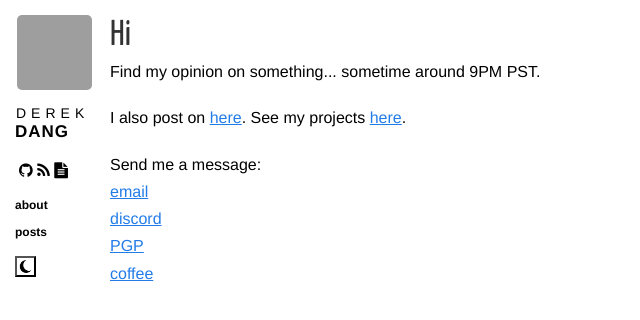
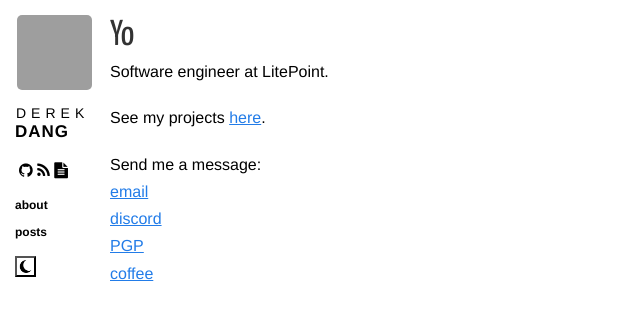
Before and after one commit to dqdang/dqdang.github.io, a Jekyll site: the page built from about.html, in a window 1280 px wide. Shown: the top 320 px of the page, without its empty margins (0-640 px from the left). Built offline with Jekyll 4.4.1, drawn with Linux system fonts in a browser that asks for light colours; nearby versions of some CDN libraries; grey boxes are pictures that could not be loaded.

Commit message:
Change about content

```diff
--- a/about.html
+++ b/about.html
@@ -4,10 +4,10 @@ title: "About"
 ---
 
 <section class="content">
-  <h1>Hi</h1>
+  <h1>Yo</h1>
 
-  <p>Find my opinion on something... sometime around 9PM PST.</p>
-  <p>I also post on <a href="https://dqdang.bearblog.dev/" target="_blank">here</a>. See my projects <a href="https://github.com/dqdang" target="_blank">here</a>.</p>
+  <p>Software engineer at LitePoint.</p>
+  <p>See my projects <a href="https://github.com/dqdang" target="_blank">here</a>.</p>
 
   <p>Send me a message:<br />
     <a href="mailto:dqdang17@gmail.com">email</a>
```
